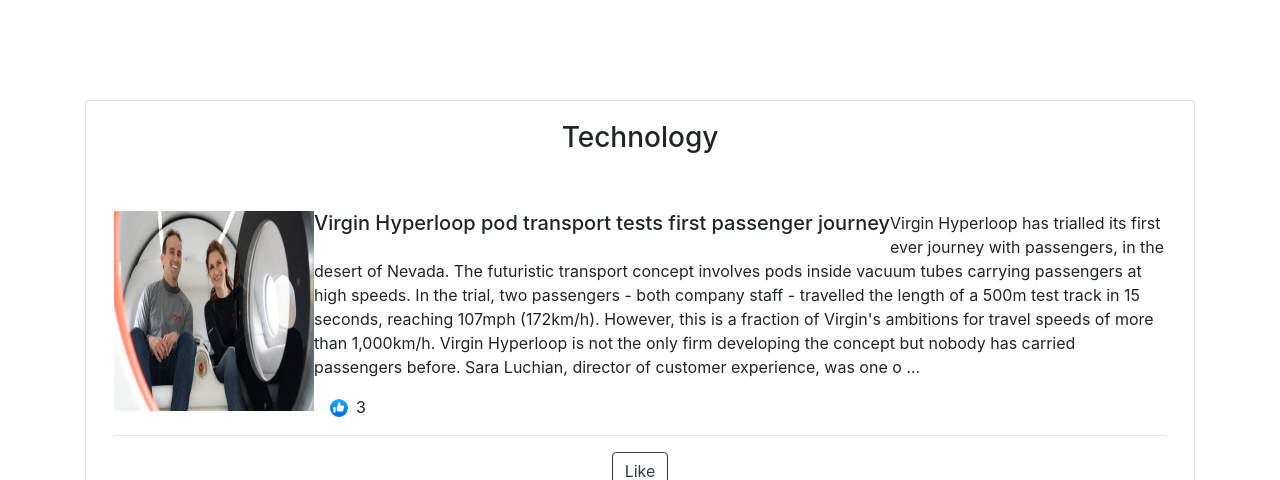
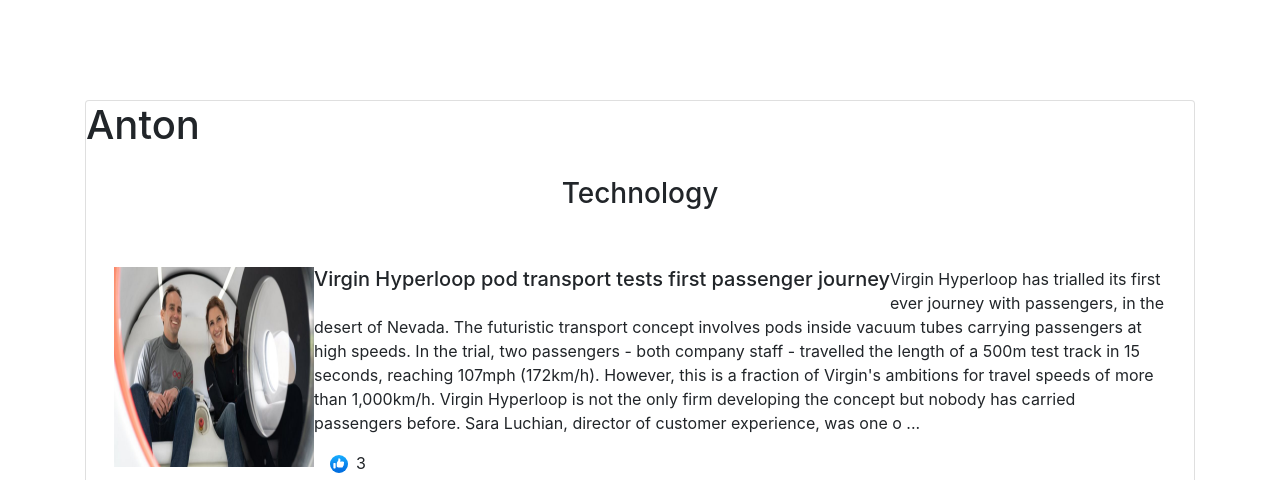
Before and after one commit to antpngl92/Web-Development-CW, a Django app: page / in a window 1280 px wide. Shown: the part 56-536 px from the top of the page. Run offline with Django 3.2, Linux system fonts and the light colour scheme; data comes from the database, SQL or seed files in the repository; some libraries are stand-ins or nearby versions.

Commit message:
final Front-End version

```diff
--- a/news/templates/news/news.html
+++ b/news/templates/news/news.html
@@ -10,7 +10,9 @@
 </div>
 {%else%}
   {% for category in categories%}
+
   <div class="card" style="margin-top: 100px !important;">
+    <h1> Anton</h1>
     <div class="card-body">
       <h3 class="text-center san">{{ category }}</h3>
       <div class="row mt-5 ">
```
